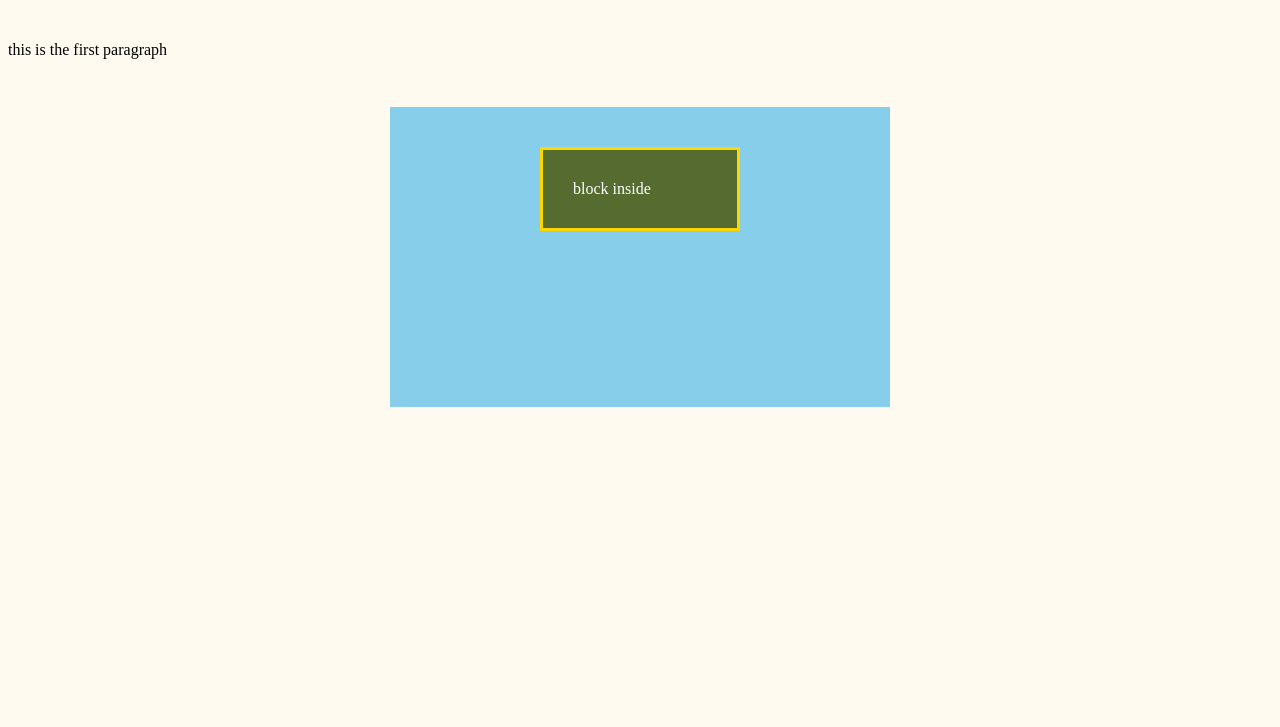
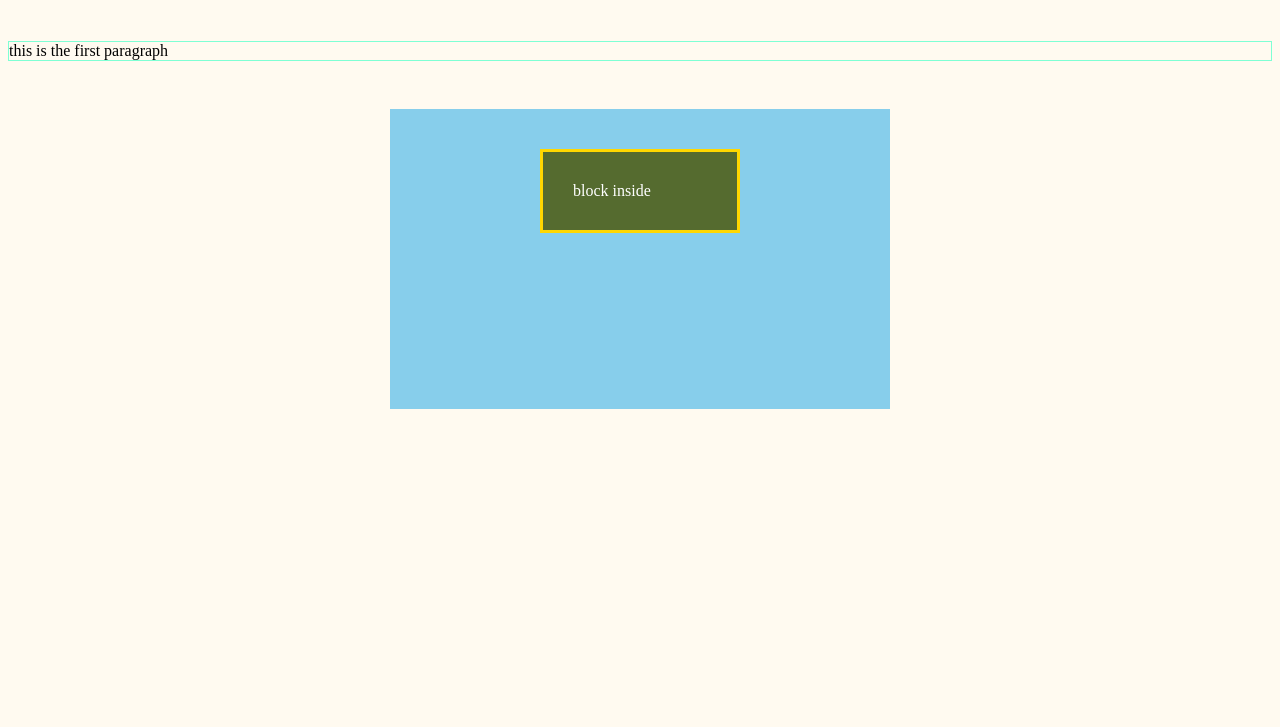
Before and after one commit to hens09/Testrepos2, a plain HTML site: page index.html in a window 1280 px wide. Shown: the part 73-800 px from the top of the page. Drawn offline with nearby package versions, Linux system fonts and the light colour scheme.

Commit message:
Mainchanges

```diff
--- a/styles.css
+++ b/styles.css
@@ -23,5 +23,5 @@ body {
 
 p {
   margin-bottom: 3rem;
-
+  border: 1px solid aquamarine;
 }
```
Also changed, not shown: newfile.txt (added).
